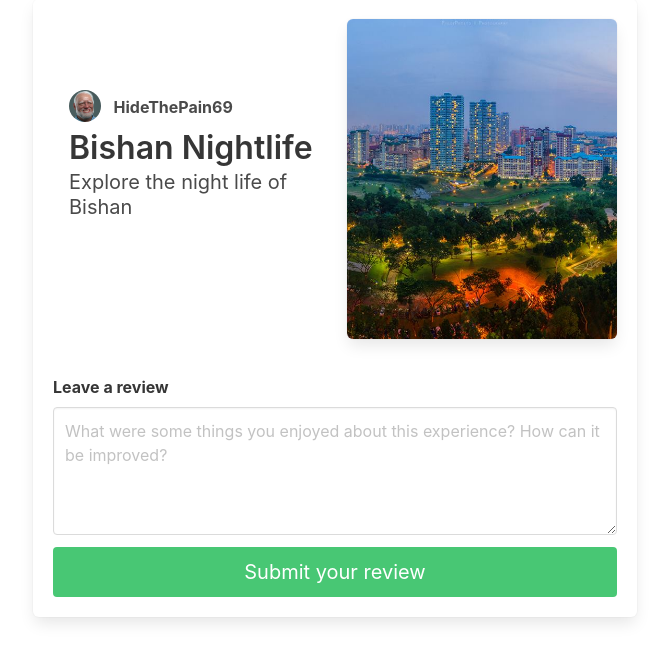
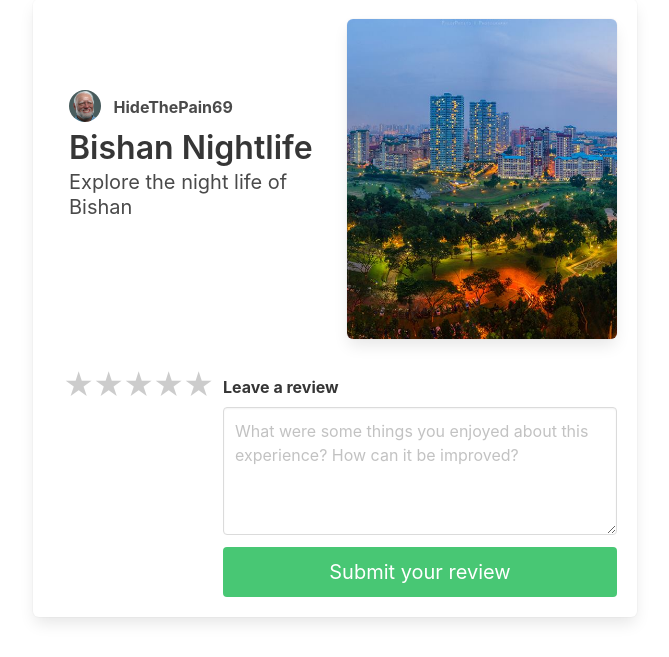
Before and after one commit to Dylankjy/Tourisit, a Flask app: page /review in a window 1280 px wide. Shown: the part 109-766 px from the top of the page, without its empty margins (305-974 px from the left). Run offline with Flask 2, Linux system fonts and the light colour scheme; some libraries are stand-ins or nearby versions.

Commit message:
If it still does not work, i will cry

```diff
--- a/public/css/rating.css
+++ b/public/css/rating.css
@@ -1,3 +1,13 @@
+.profile-img {
+    height: 2rem;
+    width: 2rem;
+    border: 1px rgb(12, 12, 12) lid;
+    border-radius: 99999px;
+    background-position: center;
+    background-repeat: no-repeat;
+    background-size: cover;
+}
+
 .rate {
     float: left;
     height: 46px;
@@ -5,7 +15,7 @@
 }
 .rate:not(:checked) > input {
     position:absolute;
-    top:-19px;
+    top:-9999px;
 }
 .rate:not(:checked) > label {
     float:right;
--- a/templates/customer/review.html
+++ b/templates/customer/review.html
@@ -1,8 +1,8 @@
 {% extends 'base.html' %}
 
 {% block scripts %}
-<link rel="stylesheet" href="/public/css/shop.css">
-<link rel="stylesheet" href="/public/css/rating.css">
+    <link rel="stylesheet" href="../../public/css/shop.css">
+    <link rel="stylesheet" href="../../public/css/rating.css">
 {% endblock %}
 
 {% block content %}
@@ -30,27 +30,23 @@
                             <div class="box listing-img" style="background-image: url('/public/places/bishan.jpg');"></div>
                         </div>
                     </div>
+
                     <form class="form-horizontal">
+                        <div class="rate">
+                            <input type="radio" id="star5" name="rate" value="5"/>
+                            <label for="star5" title="text">5 stars</label>
+                            <input type="radio" id="star4" name="rate" value="4"/>
+                            <label for="star4" title="text">4 stars</label>
+                            <input type="radio" id="star3" name="rate" value="3"/>
+                            <label for="star3" title="text">3 stars</label>
+                            <input type="radio" id="star2" name="rate" value="2"/>
+                            <label for="star2" title="text">2 stars</label>
+                            <input type="radio" id="star1" name="rate" value="1"/>
+                            <label for="star1" title="text">1 star</label>
+                        </div>
                         <fieldset>
                             <div class="field is-grouped is-grouped-centered">
-                            <div class="rating control">
-                                <input type="radio" name="rate" id="star5" value="5" style="display: none;">
-                                <label for="star5"></label>
 
-                                <input type="radio" name="rate" id="star4" value="4" style="display: none;">
-                                <label for="star4"></label>
-
-
-                                <input type="radio" name="rate" id="star3" value="3" style="display: none;">
-                                <label for="star3"></label>
-
-
-                                <input type="radio" name="rate" id="star2" value="2" style="display: none;">
-                                <label for="star2"></label>
-
-                                <input type="radio" name="rate" id="star1" value="1" style="display: none;">
-                                <label for="star1"></label>
-                            </div>
                             </div>
 
                             <div class="field">
```
Lines whose indentation alone changed are shown as unchanged.
